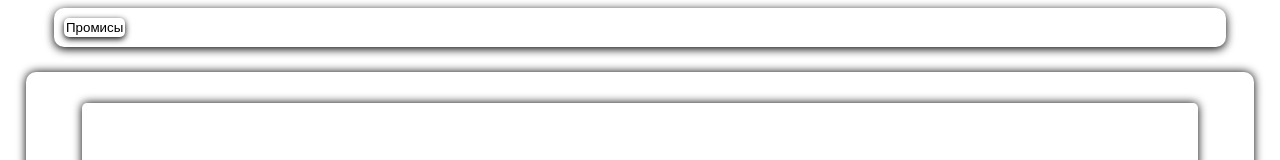
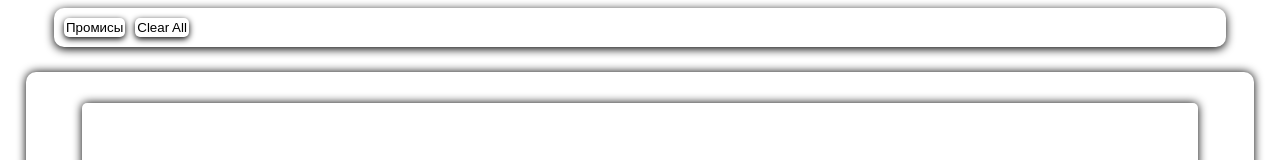
Before and after one commit to vanessaparfeni/JSTutorial, a plain HTML site: page index.html in a window 1280 px wide. Shown: the top 160 px of the page. Drawn offline with Linux system fonts and the light colour scheme.

Commit message:
Update index.html

```diff
--- a/index.html
+++ b/index.html
@@ -13,6 +13,7 @@
 <!--             <button onclick="funcClass()">Классы</button> -->
 <!--             <button onclick="funcCallBack()">Колбэк</button> -->
 <!--             <button onclick="funcArr()">Массивы</button> -->
+            <button onclick='Clear()'>Clear All</button>
     </header>
 
     <main>
```
